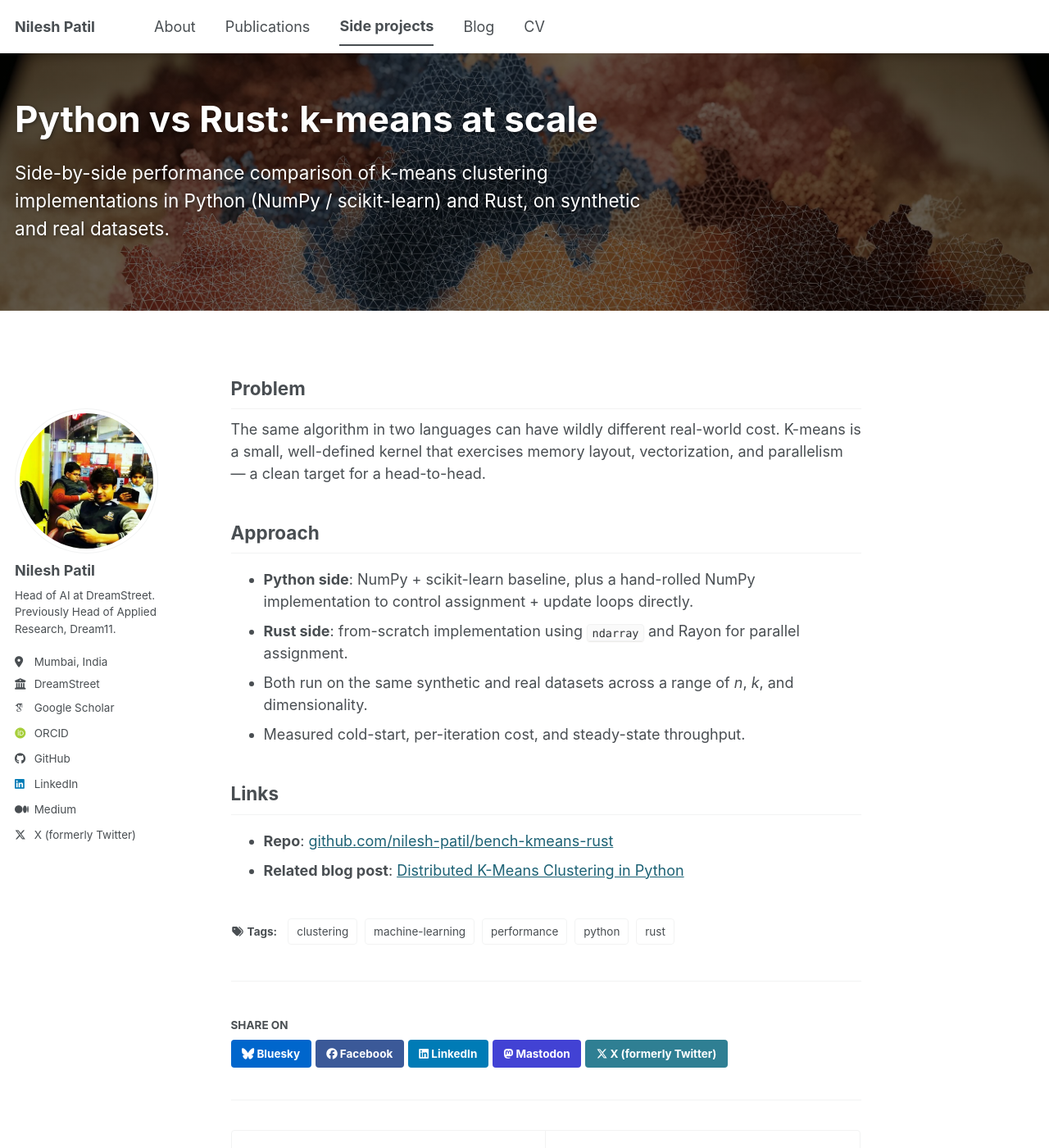
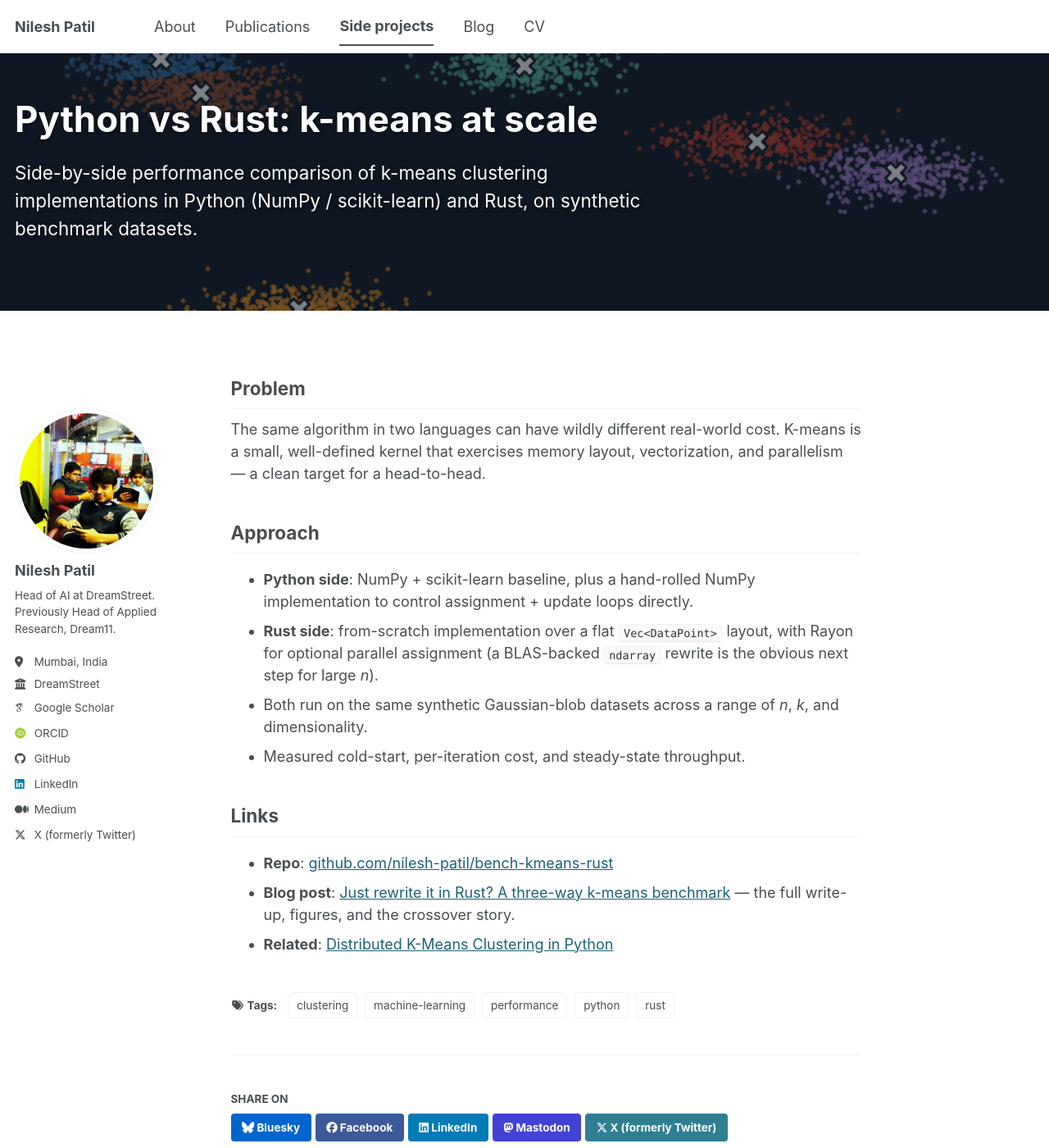
Before and after one commit to nilesh-patil/nilesh-patil.github.io, a Jekyll site: the page built from _portfolio/bench-kmeans-rust.md, in a window 1280 px wide and 1400 px high. Shown: the whole window at 82% size. Built offline with Jekyll 4.4.1, drawn with Linux system fonts in a browser that asks for light colours; some web fonts are replaced; a script bundle is joined from its source files by our own code; library files that are not in the unit come from our copies.

Commit message:
blog(bench-kmeans-rust): three-way k-means benchmark (Rust vs NumPy vs scikit-learn)

```diff
--- a/_portfolio/bench-kmeans-rust.md
+++ b/_portfolio/bench-kmeans-rust.md
@@ -2,12 +2,13 @@
 title: "Python vs Rust: k-means at scale"
 collection: portfolio
 permalink: /portfolio/bench-kmeans-rust/
-date: 2024-08-15
-excerpt: "Side-by-side performance comparison of k-means clustering implementations in Python (NumPy / scikit-learn) and Rust, on synthetic and real datasets."
+date: 2026-03-22
+excerpt: "Side-by-side performance comparison of k-means clustering implementations in Python (NumPy / scikit-learn) and Rust, on synthetic benchmark datasets."
+repo: https://github.com/nilesh-patil/bench-kmeans-rust
 header:
-  teaser: /images/blog/distributed-kmeans/clusters.jpeg
-  overlay_image: /images/blog/distributed-kmeans/clusters.jpeg
-  overlay_filter: 0.5
+  teaser: /images/blog/bench-kmeans-rust/header.png
+  overlay_image: /images/blog/bench-kmeans-rust/header.png
+  overlay_filter: "rgba(15, 23, 34, 0.55)"
 tags: [rust, python, machine-learning, performance, clustering]
 ---
 
@@ -18,11 +19,12 @@ The same algorithm in two languages can have wildly different real-world cost. K
 ## Approach
 
 - **Python side**: NumPy + scikit-learn baseline, plus a hand-rolled NumPy implementation to control assignment + update loops directly.
-- **Rust side**: from-scratch implementation using `ndarray` and Rayon for parallel assignment.
-- Both run on the same synthetic and real datasets across a range of *n*, *k*, and dimensionality.
+- **Rust side**: from-scratch implementation over a flat `Vec<DataPoint>` layout, with Rayon for optional parallel assignment (a BLAS-backed `ndarray` rewrite is the obvious next step for large *n*).
+- Both run on the same synthetic Gaussian-blob datasets across a range of *n*, *k*, and dimensionality.
 - Measured cold-start, per-iteration cost, and steady-state throughput.
 
 ## Links
 
 - **Repo**: [github.com/nilesh-patil/bench-kmeans-rust](https://github.com/nilesh-patil/bench-kmeans-rust)
-- **Related blog post**: [Distributed K-Means Clustering in Python]({{ '/posts/distributed-kmeans-clustering/' | relative_url }})
+- **Blog post**: [Just rewrite it in Rust? A three-way k-means benchmark]({{ '/posts/just-rewrite-it-in-rust-kmeans/' | relative_url }}) — the full write-up, figures, and the crossover story.
+- **Related**: [Distributed K-Means Clustering in Python]({{ '/posts/distributed-kmeans-clustering/' | relative_url }})
```
Also changed, not shown: _portfolio/ai-projects-coming.md (deleted, +0 -20 lines), _posts/2026-03-22-just-rewrite-it-in-rust-kmeans.md (added, +157 -0 lines), images/blog/bench-kmeans-rust/convergence_circles.gif (added), images/blog/bench-kmeans-rust/convergence_kpp.gif (added), images/blog/bench-kmeans-rust/convergence_random.gif (added), images/blog/bench-kmeans-rust/figure-1-runtime-vs-size.png (added), images/blog/bench-kmeans-rust/figure-1-runtime-vs-size.svg (added), images/blog/bench-kmeans-rust/figure-2-speedup-curve.png (added), images/blog/bench-kmeans-rust/figure-2-speedup-curve.svg (added), images/blog/bench-kmeans-rust/figure-3-memory.png (added), images/blog/bench-kmeans-rust/figure-3-memory.svg (added), images/blog/bench-kmeans-rust/figure-4-parallel-scaling.png (added), images/blog/bench-kmeans-rust/figure-4-parallel-scaling.svg (added), images/blog/bench-kmeans-rust/figure-5-quality-pareto.png (added), 2 more files.
